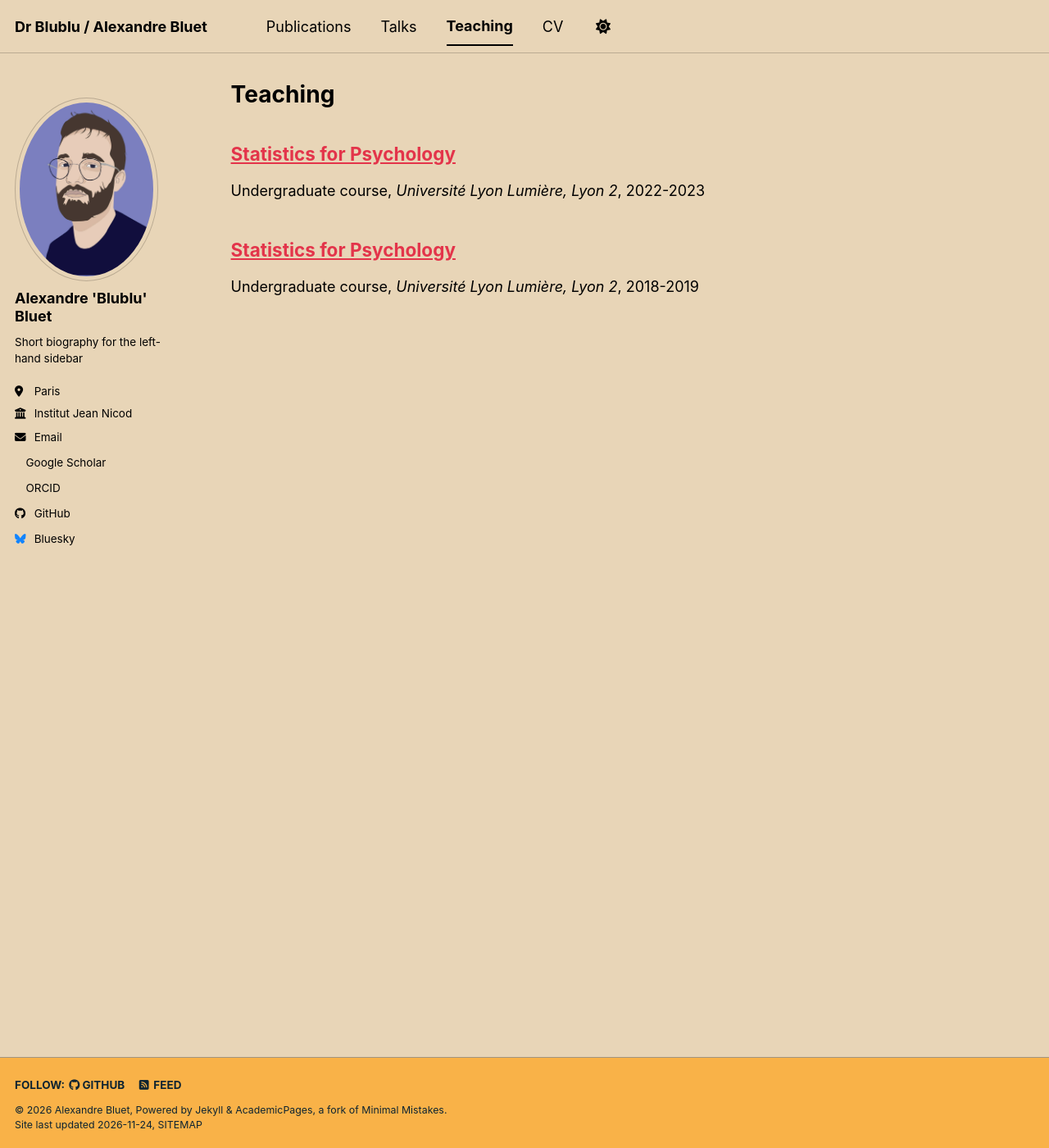
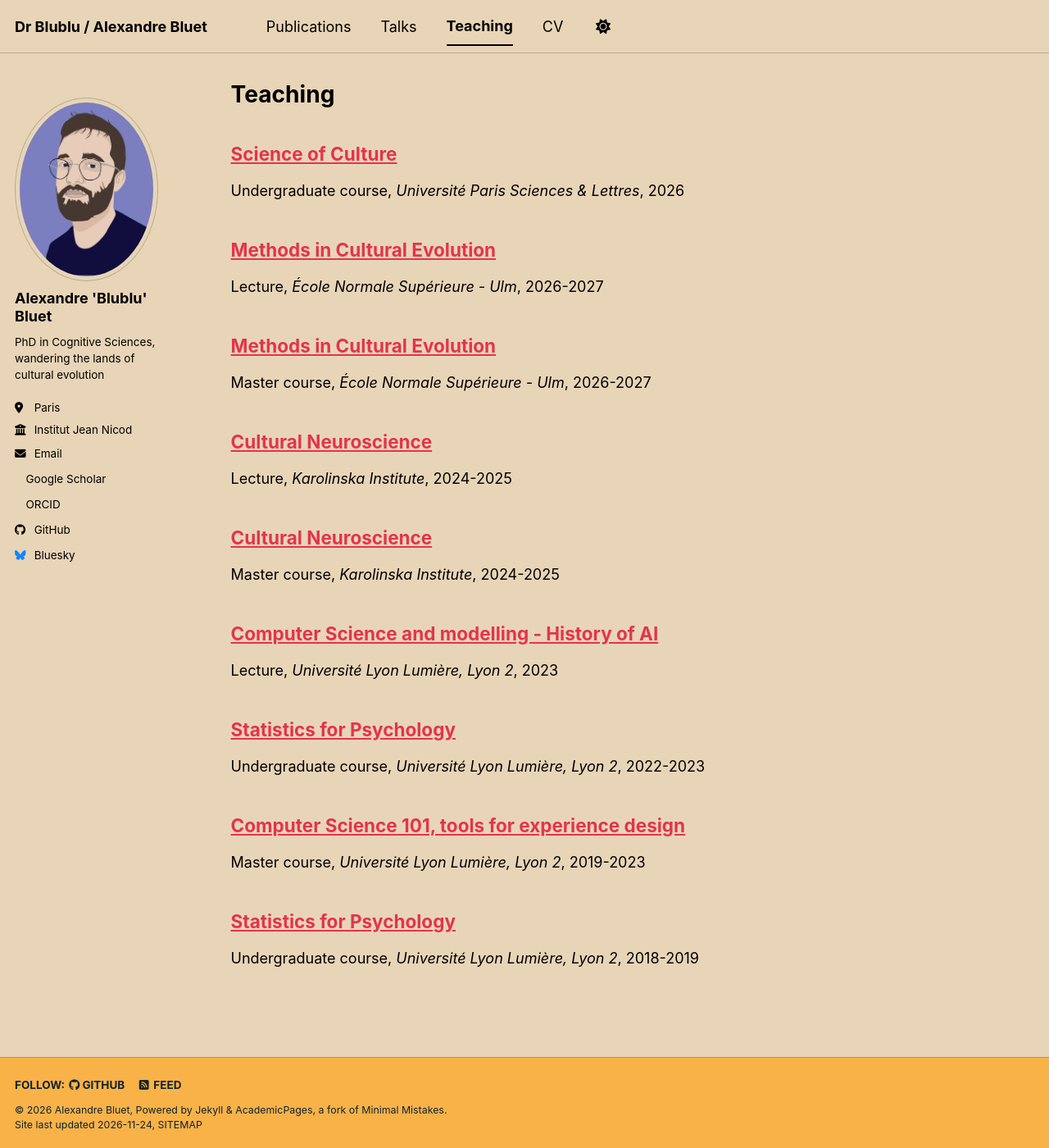
Before and after one commit to DrBlublu/DrBlublu.github.io, a Jekyll site: the page built from _pages/teaching.html, in a window 1280 px wide and 1400 px high. Shown: the whole window at 82% size. Built offline with Jekyll 4.4.1, drawn with Linux system fonts in a browser that asks for light colours; a script bundle is joined from its source files by our own code; a style sheet for code colours, icons or effects is not loaded.

Commit message:
feature: change Sidebar bio, add all teaching

```diff
--- a/_config.yml
+++ b/_config.yml
@@ -26,7 +26,7 @@ author:
   avatar           : "profile.png"
   name             : "Alexandre 'Blublu' Bluet"
   pronouns         : # example: "she/her"
-  bio              : "Short biography for the left-hand sidebar"
+  bio              : "PhD in Cognitive Sciences, wandering the lands of cultural evolution"
   location         : "Paris"
   employer         : "Institut Jean Nicod"
   uri              : # URL
--- /dev/null
+++ b/_teaching/2019-2023-psychopy.md
@@ -0,0 +1,10 @@
+---
+title: "Computer Science 101, tools for experience design"
+collection: teaching
+type: "Master course"
+permalink: /teaching/2019-2023-psychopy
+venue: "Université Lyon Lumière, Lyon 2"
+date: 2019-09-01
+years: "2019-2023"
+location: "Lyon, France"
+---
--- /dev/null
+++ b/_teaching/2023-histoire-IA.md
@@ -0,0 +1,9 @@
+---
+title: "Computer Science and modelling - History of AI"
+collection: teaching
+type: "Lecture"
+permalink: /teaching/2023-histoire-IA
+venue: "Université Lyon Lumière, Lyon 2"
+date: 2023-09-01
+location: "Lyon, France"
+---
--- /dev/null
+++ b/_teaching/2024-2025-KI-class.md
@@ -0,0 +1,10 @@
+---
+title: "Cultural Neuroscience"
+collection: teaching
+type: "Master course"
+permalink: /teaching/2024-2025-KI-class
+venue: "Karolinska Institute"
+date: 2024-09-01
+years: "2024-2025"
+location: "Stockholm, Sweden"
+---
--- /dev/null
+++ b/_teaching/2024-2025-KI-lecture.md
@@ -0,0 +1,10 @@
+---
+title: "Cultural Neuroscience"
+collection: teaching
+type: "Lecture"
+permalink: /teaching/2024-2025-KI-lecture
+venue: "Karolinska Institute"
+date: 2024-09-01
+years: "2024-2025"
+location: "Stockholm, Sweden"
+---
--- /dev/null
+++ b/_teaching/2026-2027-cogma-culture-td.md
@@ -0,0 +1,10 @@
+---
+title: "Methods in Cultural Evolution"
+collection: teaching
+type: "Master course"
+permalink: /teaching/2026-2027-cogma-culture-td
+venue: "École Normale Supérieure - Ulm"
+date: 2026-09-01
+years: 2026-2027
+location: "Paris, France"
+---
--- /dev/null
+++ b/_teaching/2026-2027-cogma-culture.md
@@ -0,0 +1,10 @@
+---
+title: "Methods in Cultural Evolution"
+collection: teaching
+type: "Lecture"
+permalink: /teaching/2026-2027-cogma-culture
+venue: "École Normale Supérieure - Ulm"
+date: 2026-09-01
+years: 2026-2027
+location: "Paris, France"
+---
--- /dev/null
+++ b/_teaching/2026-CPES-livres.md
@@ -0,0 +1,9 @@
+---
+title: "Science of Culture"
+collection: teaching
+type: "Undergraduate course"
+permalink: /teaching/2026-CPES-livres
+venue: "Université Paris Sciences & Lettres"
+date: 2026-09-01
+location: "Paris, France"
+---
```
